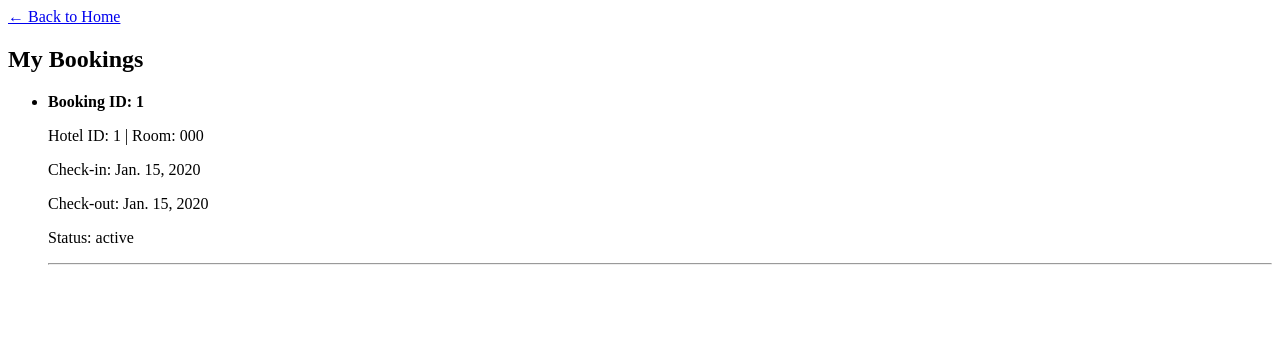
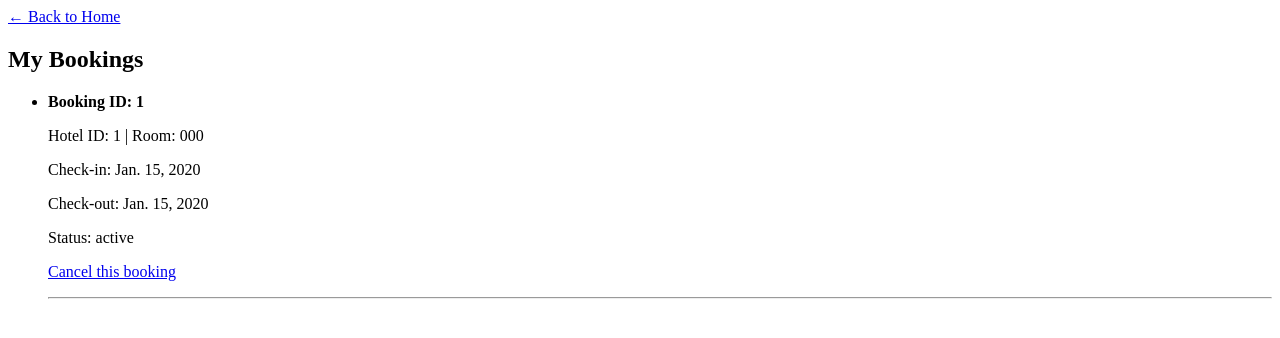
Before and after one commit to Shashquatch28/hotel-management-system, a Django app: page /my-bookings/ in a window 1280 px wide. Shown: the top 338 px of the page. Run offline with Django 5.2, Linux system fonts and the light colour scheme; a user stored in the database is signed in; tables that the repository leaves empty hold one stand-in row (values such as "Sample post").

Commit message:
Implemented Cancel Operation

```diff
--- a/booking/views.py
+++ b/booking/views.py
@@ -1,5 +1,6 @@
 from django.shortcuts import render, redirect, get_object_or_404
 from django.contrib.auth.decorators import login_required
+from django.http import HttpResponseForbidden
 from .forms import CustomerCreationForm, BookingForm
 from .models import Hotel, Room, Booking
 import datetime
@@ -93,3 +94,26 @@ def create_booking(request, hotel_id, room_number):
         'room': room,
     }
     return render(request, 'create_booking.html', context)
+
+# View to Cancel Booking
+@login_required
+def cancel_booking(request, booking_id):
+    # Find the booking
+    booking = get_object_or_404(Booking, pk=booking_id)
+
+    # CRITICAL: Check if the logged-in user is the owner
+    if booking.cust != request.user:
+        # If not, return a "Forbidden" error
+        return HttpResponseForbidden("You are not allowed to cancel this booking.")
+
+    # We only want to delete if the form is POSTed
+    if request.method == 'POST':
+        booking.delete()
+        # Redirect back to the list of bookings
+        return redirect('my-bookings')
+
+    # If it's a GET request, just show a confirmation page
+    context = {
+        'booking': booking
+    }
+    return render(request, 'cancel_booking.html', context)
--- a/config/urls.py
+++ b/config/urls.py
@@ -22,16 +22,28 @@ from booking import views as booking_views
 
 urlpatterns = [
     path("admin/", admin.site.urls), # URL for Admin
+
     path('register/', booking_views.register, name='register'), # URL for User Registration
+
     path('', booking_views.home, name='home'),
+
     path('login/', auth_views.LoginView.as_view(
         template_name='login.html'
     ), name='login'),
+
     path('logout/', auth_views.LogoutView.as_view(), name='logout'), # URL for Login
+
     path('hotels/', booking_views.hotel_list, name='hotel-list'),
+
     path('hotels/<int:hotel_id>/', booking_views.hotel_detail, name='hotel-detail'), # URL for Hotel View
+
     path('my-bookings/', booking_views.my_bookings, name='my-bookings'), # URL for Bookings
+
     path('book-room/<int:hotel_id>/<str:room_number>/',
          booking_views.create_booking,
          name='create-booking'),  # URL for Creating Bookings
+
+    path('cancel-booking/<int:booking_id>/',
+         booking_views.cancel_booking,
+         name='cancel-booking'), # URL for Deleting Bookings
 ]
--- a/templates/my_bookings.html
+++ b/templates/my_bookings.html
@@ -17,6 +17,11 @@
                     <p>Check-in: {{ booking.checkin }}</p>
                     <p>Check-out: {{ booking.checkout }}</p>
                     <p>Status: {{ booking.status }}</p>
+                    <p>
+                        <a href="{% url 'cancel-booking' booking.booking_id %}">
+                            Cancel this booking
+                        </a>
+                    </p>
                 </li>
                 <hr>
             {% endfor %}
```
Also changed, not shown: templates/cancel_booking.html (added, +16 -0 lines).
